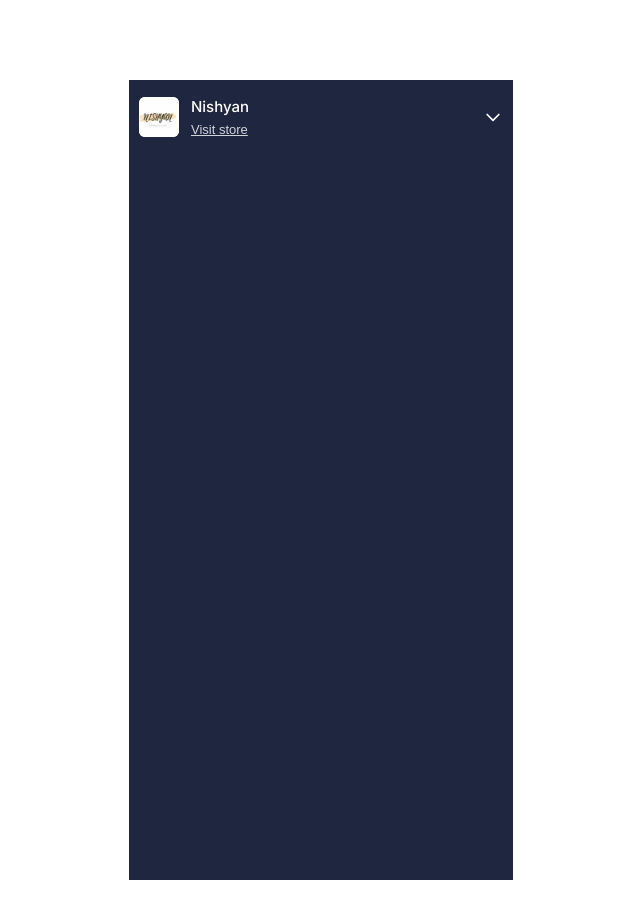
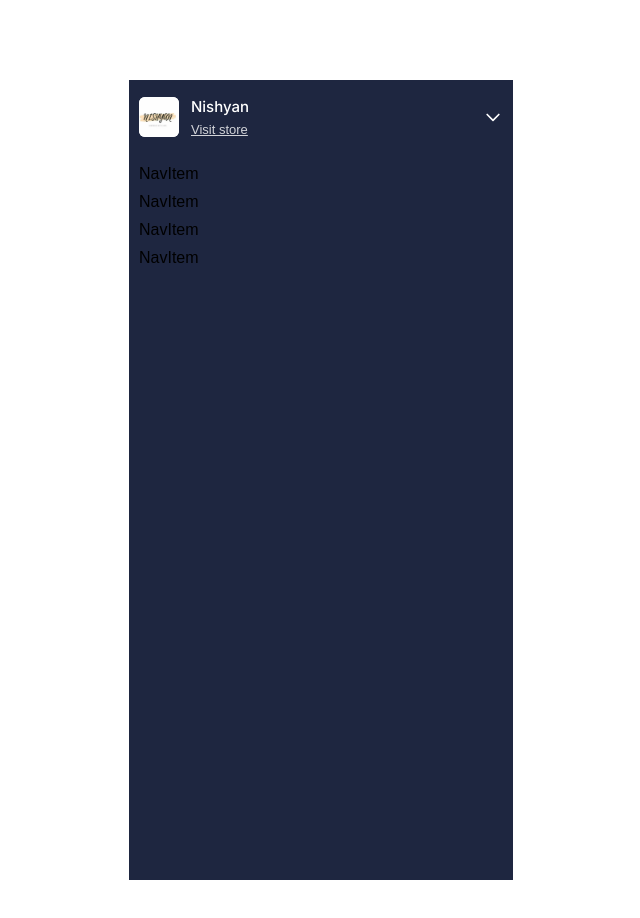
Before and after one commit to anoopraju31/dukaan-dashboard, a React (Vite) app: page / in a window 1280 px wide. Shown: the top 918 px of the page, without its empty margins (319-959 px from the left). Built offline with nearby package versions, Linux system fonts and the light colour scheme.

Commit message:
Nav Item - initial

```diff
--- /dev/null
+++ b/src/components/NavItem.tsx
@@ -0,0 +1,5 @@
+const NavItem = () => {
+	return <div>NavItem</div>
+}
+
+export default NavItem
--- a/src/components/Navbar.tsx
+++ b/src/components/Navbar.tsx
@@ -1,9 +1,16 @@
+import NavItem from './NavItem'
 import NavbarStoreProfile from './NavbarStoreProfile'
 
 const Navbar = () => {
 	return (
 		<nav className='sticky top-0 w-full min-w-60 py-4 px-[10px] flex flex-col gap-6 bg-navbar min-h-screen'>
 			<NavbarStoreProfile />
+			<ul className='flex-1 flex flex-col gap-1'>
+				<NavItem />
+				<NavItem />
+				<NavItem />
+				<NavItem />
+			</ul>
 		</nav>
 	)
 }
```
